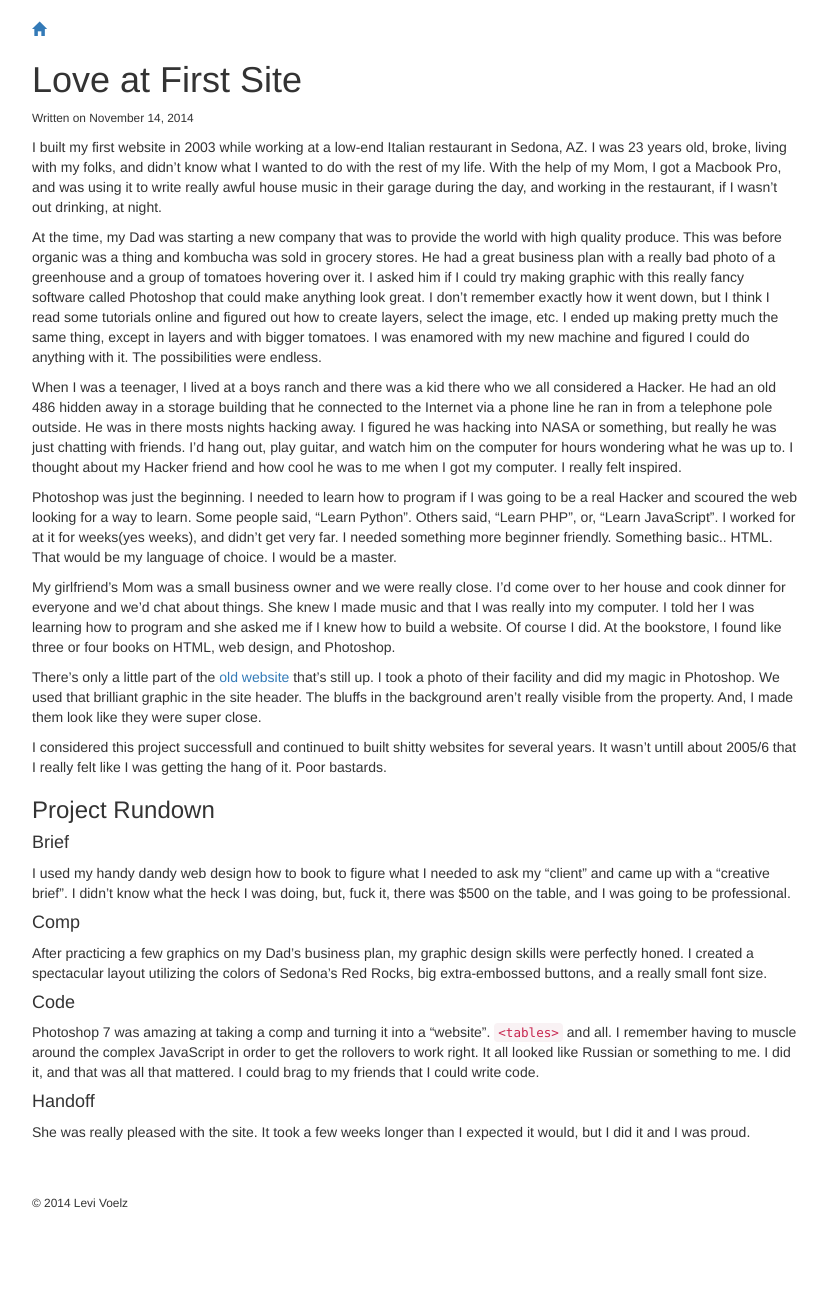
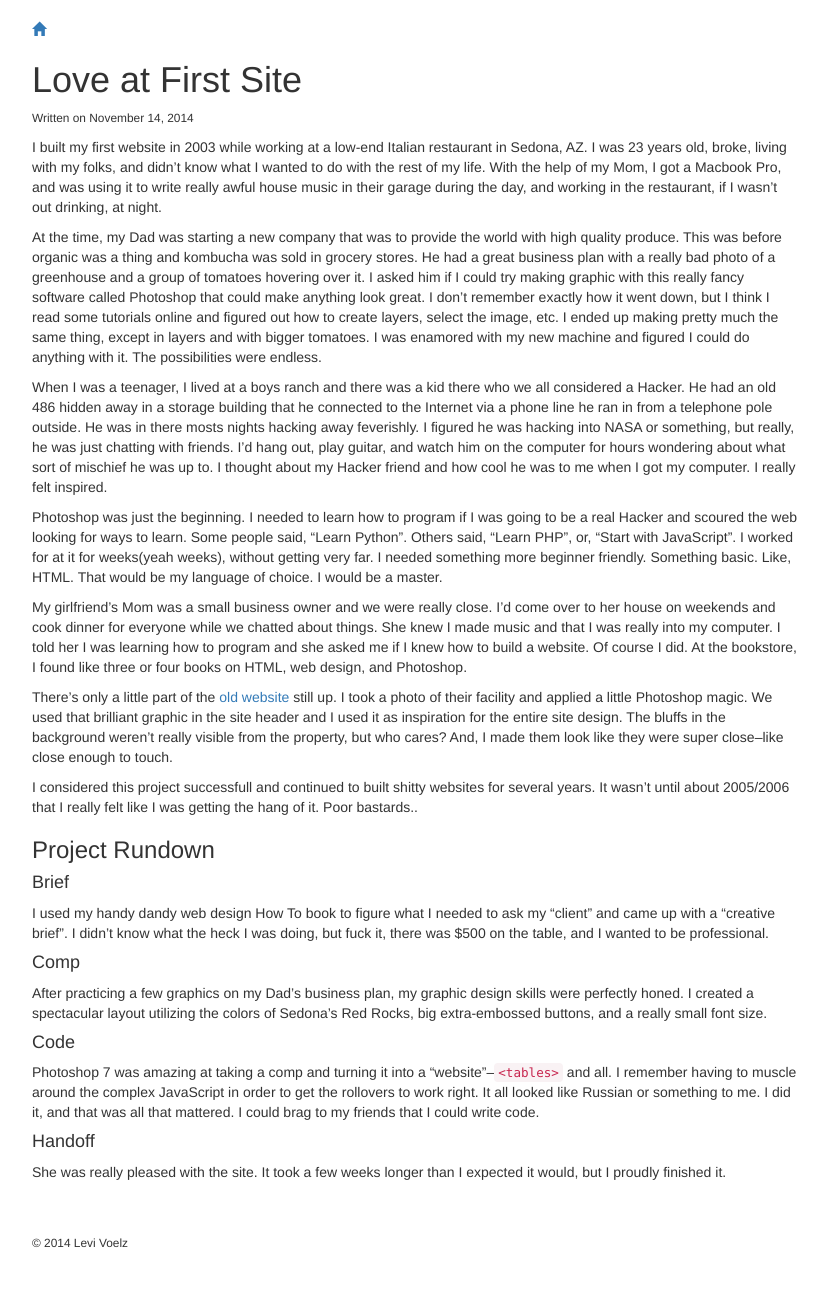
Before and after one commit to levivoelz/levivoelz.github.io, a Jekyll site: the page built from _posts/2014-11-14-love-at-first-site.md, in a window 1280 px wide. Shown: the whole page, without its empty margins (224-1052 px from the left). Built offline with Jekyll 4.4.1, drawn with Linux system fonts in a browser that asks for light colours; before the commit the page ends 1272 px from its top, so only the background shows below that.

Commit message:
really insignificant change

```diff
--- a/_posts/2014-11-14-love-at-first-site.md
+++ b/_posts/2014-11-14-love-at-first-site.md
@@ -7,26 +7,26 @@ I built my first website in 2003 while working at a low-end Italian restaurant i
 
 At the time, my Dad was starting a new company that was to provide the world with high quality produce. This was before organic was a thing and kombucha was sold in grocery stores. He had a great business plan with a really bad photo of a greenhouse and a group of tomatoes hovering over it. I asked him if I could try making graphic with this really fancy software called Photoshop that could make anything look great. I don't remember exactly how it went down, but I think I read some tutorials online and figured out how to create layers, select the image, etc. I ended up making pretty much the same thing, except in layers and with bigger tomatoes. I was enamored with my new machine and figured I could do anything with it. The possibilities were endless.
 
-When I was a teenager, I lived at a boys ranch and there was a kid there who we all considered a Hacker. He had an old 486 hidden away in a storage building that he connected to the Internet via a phone line he ran in from a telephone pole outside. He was in there mosts nights hacking away. I figured he was hacking into NASA or something, but really he was just chatting with friends. I'd hang out, play guitar, and watch him on the computer for hours wondering what he was up to. I thought about my Hacker friend and how cool he was to me when I got my computer. I really felt inspired.
+When I was a teenager, I lived at a boys ranch and there was a kid there who we all considered a Hacker. He had an old 486 hidden away in a storage building that he connected to the Internet via a phone line he ran in from a telephone pole outside. He was in there mosts nights hacking away feverishly. I figured he was hacking into NASA or something, but really, he was just chatting with friends. I'd hang out, play guitar, and watch him on the computer for hours wondering about what sort of mischief he was up to. I thought about my Hacker friend and how cool he was to me when I got my computer. I really felt inspired.
 
-Photoshop was just the beginning. I needed to learn how to program if I was going to be a real Hacker and scoured the web looking for a way to learn. Some people said, "Learn Python". Others said, "Learn PHP", or, "Learn JavaScript". I worked for at it for weeks(yes weeks), and didn't get very far. I needed something more beginner friendly. Something basic.. HTML. That would be my language of choice. I would be a master.
+Photoshop was just the beginning. I needed to learn how to program if I was going to be a real Hacker and scoured the web looking for ways to learn. Some people said, "Learn Python". Others said, "Learn PHP", or, "Start with JavaScript". I worked for at it for weeks(yeah weeks), without getting very far. I needed something more beginner friendly. Something basic. Like, HTML. That would be my language of choice. I would be a master.
 
-My girlfriend's Mom was a small business owner and we were really close. I'd come over to her house and cook dinner for everyone and we'd chat about things. She knew I made music and that I was really into my computer. I told her I was learning how to program and she asked me if I knew how to build a website. Of course I did. At the bookstore, I found like three or four books on HTML, web design, and Photoshop.
+My girlfriend's Mom was a small business owner and we were really close. I'd come over to her house on weekends and cook dinner for everyone while we chatted about things. She knew I made music and that I was really into my computer. I told her I was learning how to program and she asked me if I knew how to build a website. Of course I did. At the bookstore, I found like three or four books on HTML, web design, and Photoshop.
 
-There's only a little part of the [old website](http://www.sedonaofficerentals.com/sedona-mini-storage-facilities.html) that's still up. I took a photo of their facility and did my magic in Photoshop. We used that brilliant graphic in the site header. The bluffs in the background aren't really visible from the property. And, I made them look like they were super close.
+There's only a little part of the [old website](http://www.sedonaofficerentals.com/sedona-mini-storage-facilities.html) still up. I took a photo of their facility and applied a little Photoshop magic. We used that brilliant graphic in the site header and I used it as inspiration for the entire site design. The bluffs in the background weren't really visible from the property, but who cares? And, I made them look like they were super close–like close enough to touch.
 
-I considered this project successfull and continued to built shitty websites for several years. It wasn't untill about 2005/6 that I really felt like I was getting the hang of it. Poor bastards.
+I considered this project successfull and continued to built shitty websites for several years. It wasn't until about 2005/2006 that I really felt like I was getting the hang of it. Poor bastards..
 
 ###Project Rundown
 
 ####Brief
-I used my handy dandy web design how to book to figure what I needed to ask my "client" and came up with a "creative brief". I didn't know what the heck I was doing, but, fuck it, there was $500 on the table, and I was going to be professional.
+I used my handy dandy web design How To book to figure what I needed to ask my "client" and came up with a "creative brief". I didn't know what the heck I was doing, but fuck it, there was $500 on the table, and I wanted to be professional.
 
 ####Comp
 After practicing a few graphics on my Dad's business plan, my graphic design skills were perfectly honed. I created a spectacular layout utilizing the colors of Sedona's Red Rocks, big extra-embossed buttons, and a really small font size.
 
 ####Code
-Photoshop 7 was amazing at taking a comp and turning it into a "website". `<tables>` and all. I remember having to muscle around the complex JavaScript in order to get the rollovers to work right. It all looked like Russian or something to me. I did it, and that was all that mattered. I could brag to my friends that I could write code.
+Photoshop 7 was amazing at taking a comp and turning it into a "website"–`<tables>` and all. I remember having to muscle around the complex JavaScript in order to get the rollovers to work right. It all looked like Russian or something to me. I did it, and that was all that mattered. I could brag to my friends that I could write code.
 
 ####Handoff
-She was really pleased with the site. It took a few weeks longer than I expected it would, but I did it and I was proud.
+She was really pleased with the site. It took a few weeks longer than I expected it would, but I proudly finished it.
```
Also changed, not shown: 1 other file.
